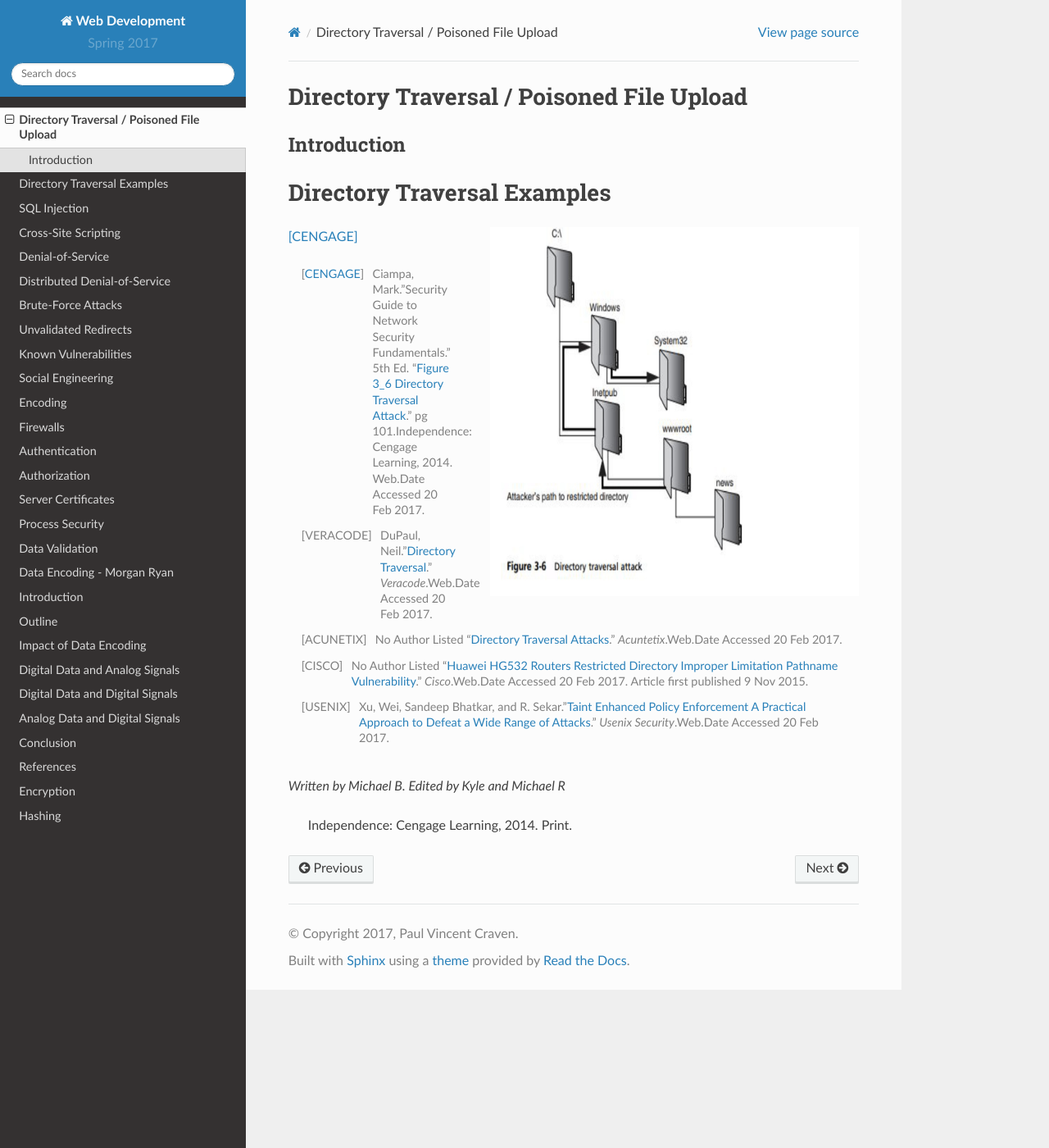
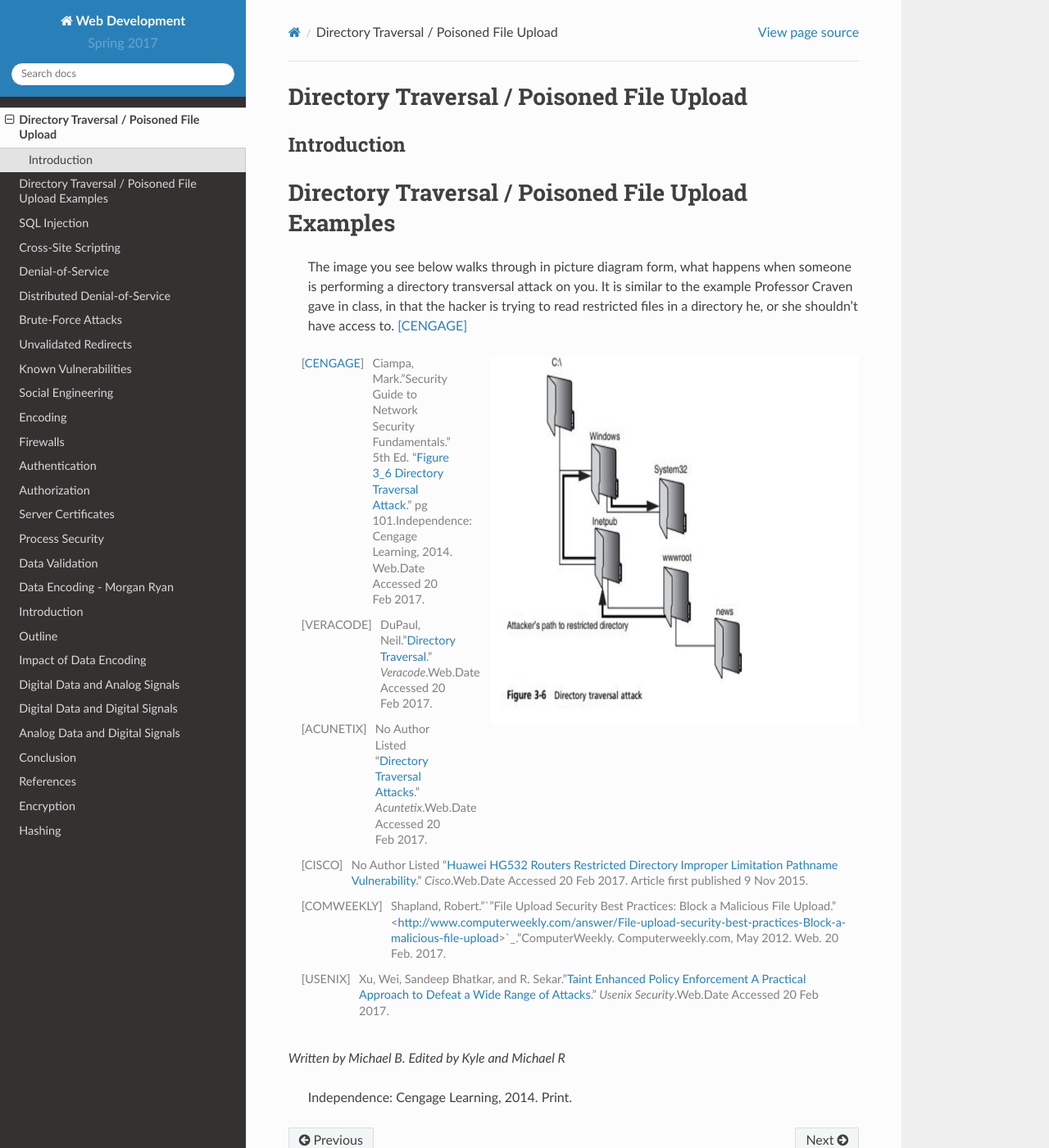
Before and after one commit to pvcraven/2017_web_security, a Sphinx documentation site: the page built from source/directory_traversal/directory_traversal.rst, in a window 1280 px wide and 1400 px high. Shown: the whole window at 82% size. Built offline with Sphinx 7.4.7 and the Read the Docs theme 2.0.0, drawn with Linux system fonts in a browser that asks for light colours.

Commit message:
added in one sourse for poisned file upload because, i realized it was part of my paper at 10:30

```diff
--- a/source/directory_traversal/directory_traversal.rst
+++ b/source/directory_traversal/directory_traversal.rst
@@ -6,10 +6,9 @@ Directory Traversal / Poisoned File Upload
 Introduction
 ------------
 
-Directory Traversal Examples
-============================
-
-
+Directory Traversal / Poisoned File Upload Examples
+===================================================
+ The image you see below walks through in picture diagram form, what happens when someone is performing a directory transversal attack on you. It is similar to the example Professor Craven gave in class, in that the hacker is trying to read restricted files in a directory he, or she shouldn't have access to.    [CENGAGE]_
 
 .. image:: figure_3_6.jpg
 	:height: 450px
@@ -37,6 +35,8 @@ Works Cited
 
 .. [CISCO] No Author Listed "`Huawei HG532 Routers Restricted Directory Improper Limitation Pathname Vulnerability <https://tools.cisco.com/security/center/viewAlert.x?alertId=41997>`_." *Cisco*.Web.Date Accessed 20 Feb 2017. Article first published 9 Nov 2015.
 
+.. [COMWEEKLY] Shapland, Robert."`"File Upload Security Best Practices: Block a Malicious File Upload." <http://www.computerweekly.com/answer/File-upload-security-best-practices-Block-a-malicious-file-upload>`_."ComputerWeekly. Computerweekly.com, May 2012. Web. 20 Feb. 2017.
+
 .. [USENIX] Xu, Wei, Sandeep Bhatkar, and R. Sekar."`Taint Enhanced Policy Enforcement A Practical Approach to Defeat a Wide Range of Attacks <https://www.usenix.org/legacy/event/sec06/tech/full_papers/xu/xu_html/>`_." *Usenix Security*.Web.Date Accessed 20 Feb 2017.
 
 
```
Also changed, not shown: other parts of source/directory_traversal/directory_traversal.rst (+0 -1 lines).
